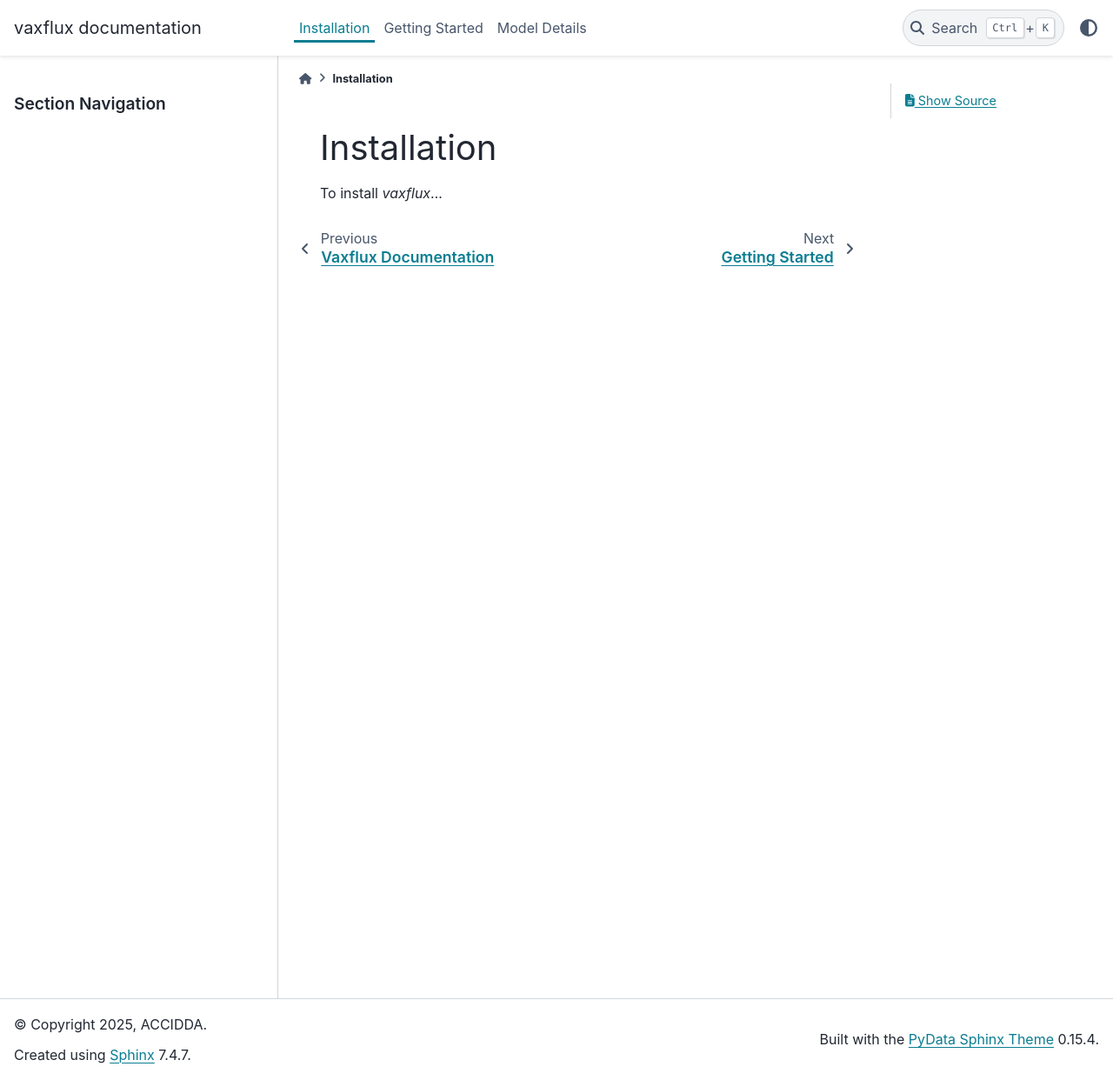
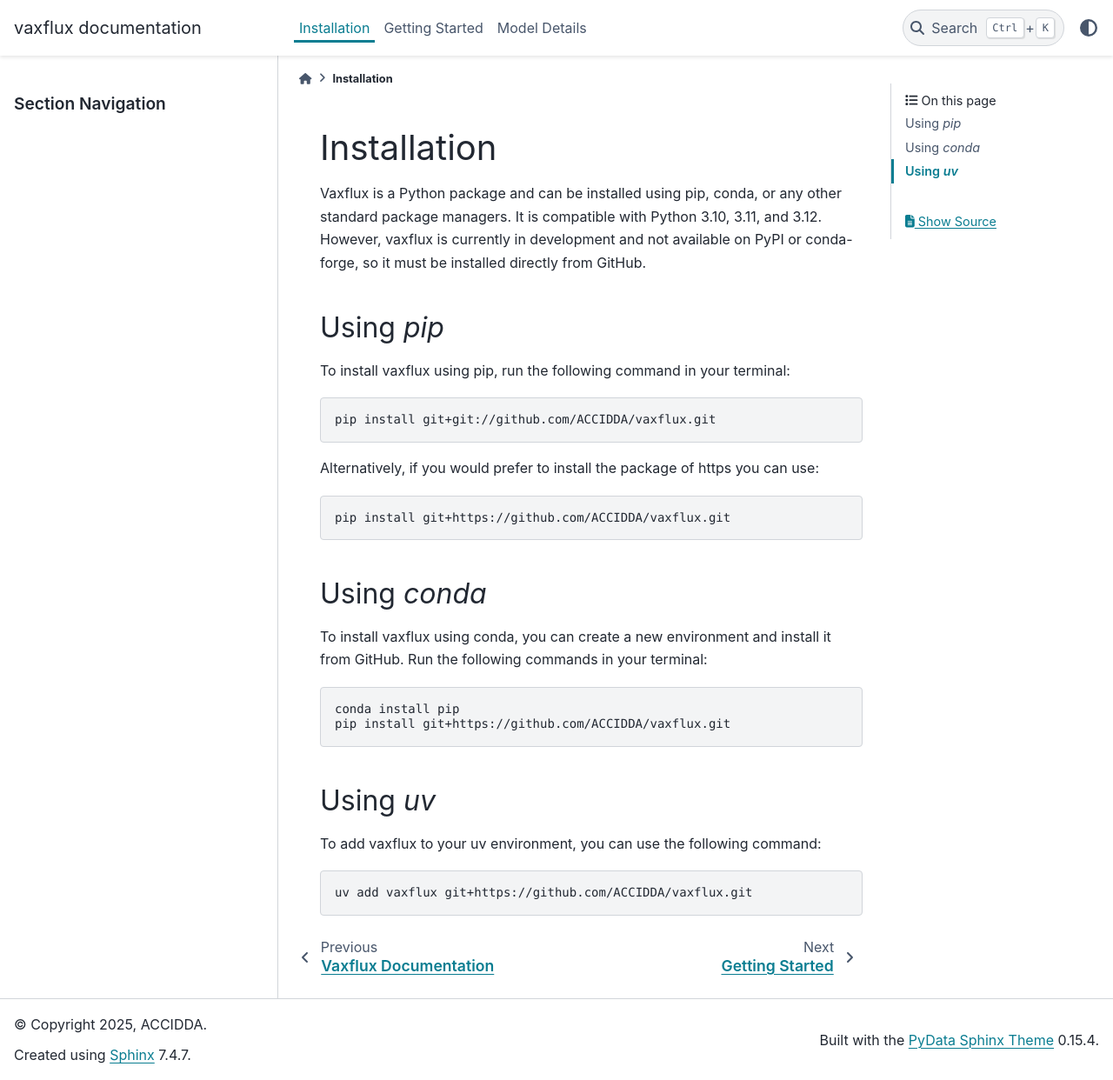
Before and after one commit to ACCIDDA/vaxflux, a Sphinx documentation site: the page built from docs/installation.rst, in a window 1280 px wide and 1242 px high. Shown: the whole window at 87% size. Built offline with Sphinx 7.4.7 and the PyData theme 0.15.4, drawn with Linux system fonts in a browser that asks for light colours; pages that are not in the unit, such as notebooks, are missing from menus.

Commit message:
Initial installation docs
Will have to revisit these instructions once the repo becomes public.

```diff
--- a/docs/installation.rst
+++ b/docs/installation.rst
@@ -1,4 +1,38 @@
 Installation
 ============
 
-To install `vaxflux`...
+Vaxflux is a Python package and can be installed using pip, conda, or any other standard package managers. It is compatible with Python 3.10, 3.11, and 3.12. However, vaxflux is currently in development and not available on PyPI or conda-forge, so it must be installed directly from GitHub.
+
+Using `pip`
+-----------
+
+To install vaxflux using pip, run the following command in your terminal:
+
+.. code-block:: shell
+
+    pip install git+git://github.com/ACCIDDA/vaxflux.git
+
+Alternatively, if you would prefer to install the package of https you can use:
+
+.. code-block:: shell
+
+    pip install git+https://github.com/ACCIDDA/vaxflux.git
+
+Using `conda`
+-------------
+
+To install vaxflux using conda, you can create a new environment and install it from GitHub. Run the following commands in your terminal:
+
+.. code-block:: shell
+
+    conda install pip
+    pip install git+https://github.com/ACCIDDA/vaxflux.git
+
+Using `uv`
+----------
+
+To add vaxflux to your uv environment, you can use the following command:
+
+.. code-block:: shell
+
+    uv add vaxflux git+https://github.com/ACCIDDA/vaxflux.git
```
